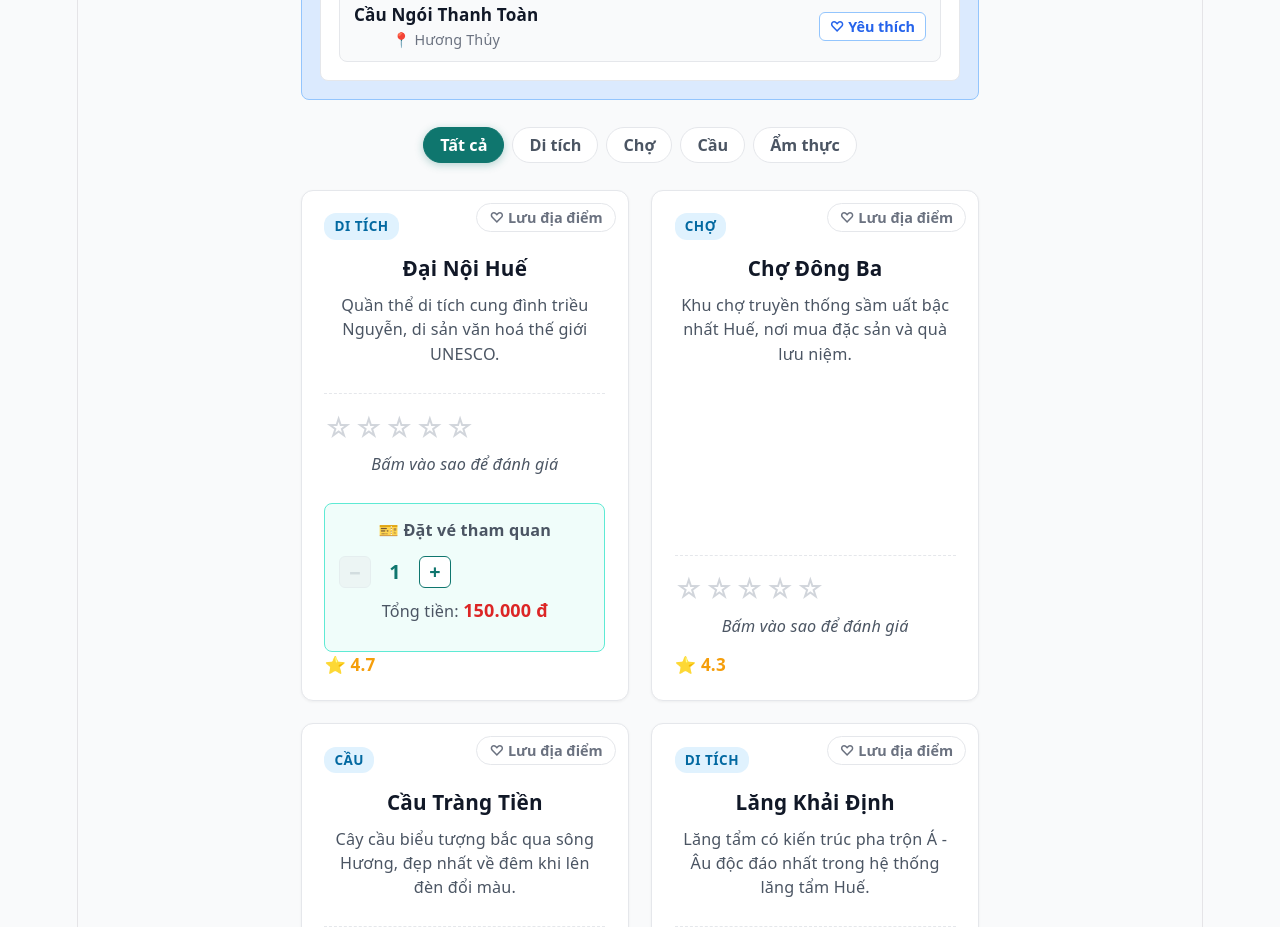
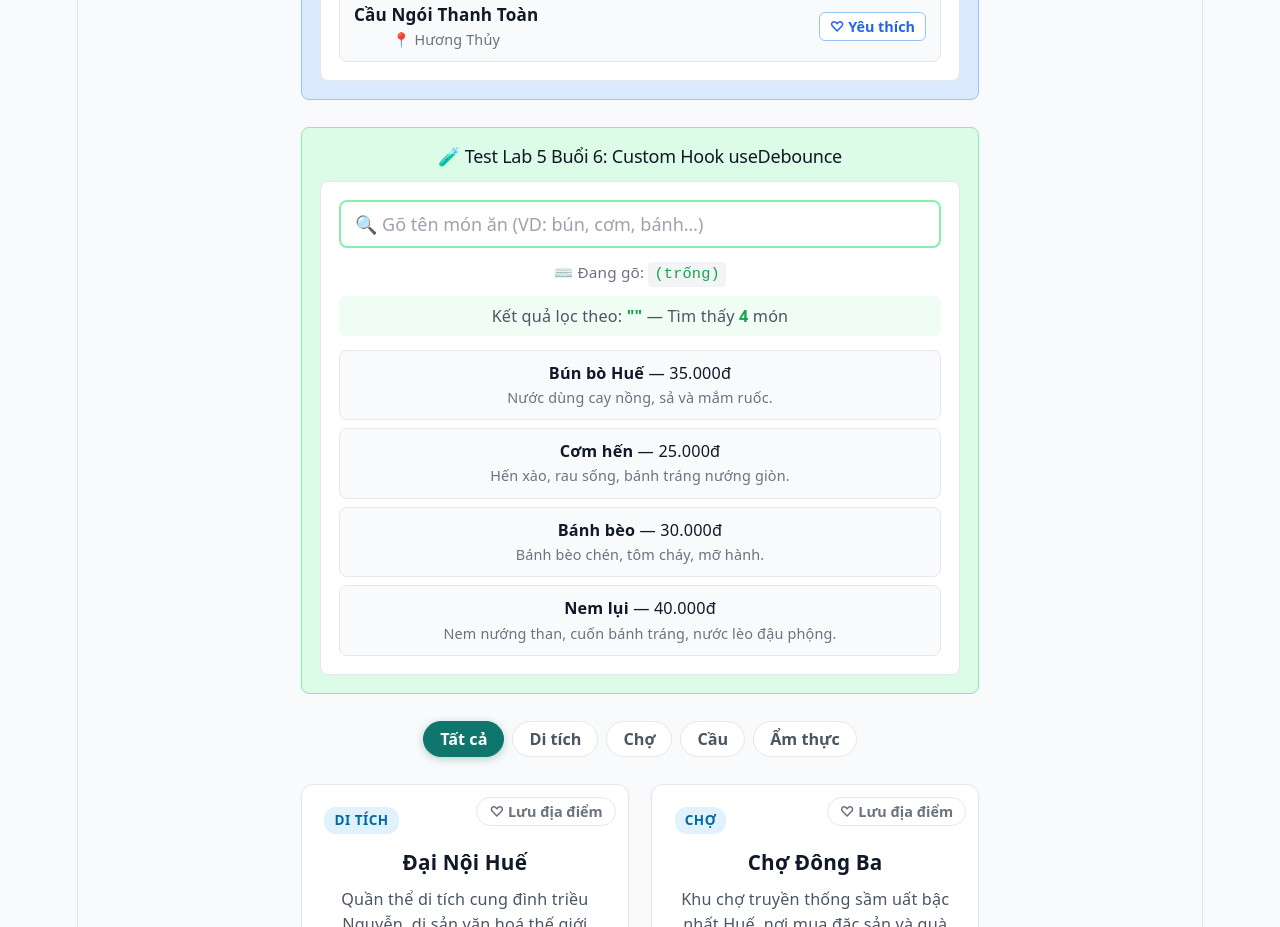
Before and after one commit to baophubaith123-blip/Phu-xuan-react, a React (Vite) app: page / in a window 1280 px wide. Shown: the part 1620-2547 px from the top of the page. Built offline with nearby package versions, Linux system fonts and the light colour scheme.

Commit message:
Complete Lab 5 Session 6: Custom Hook useDebounce for search

```diff
--- a/src/App.css
+++ b/src/App.css
@@ -524,6 +524,97 @@ p {
 }
 
 /* ============================================================
+   Lab 5 Buổi 6 — Custom Hook useDebounce (TimMonAnDebounce)
+   ============================================================ */
+
+.tim-mon-an-debounce {
+  padding: 1rem;
+  background: #ffffff;
+  border-radius: 8px;
+  border: 1px solid #e5e7eb;
+}
+
+.tim-mon-an-debounce__input {
+  width: 100%;
+  padding: 10px 14px;
+  border: 2px solid #86efac;
+  border-radius: 8px;
+  font-size: 1rem;
+  font-family: inherit;
+  transition: border-color 0.2s ease, box-shadow 0.2s ease;
+  outline: none;
+  margin-bottom: 0.75rem;
+}
+
+.tim-mon-an-debounce__input:focus {
+  border-color: #16a34a;
+  box-shadow: 0 0 0 3px rgba(22, 163, 74, 0.15);
+}
+
+.tim-mon-an-debounce__input::placeholder {
+  color: #9ca3af;
+}
+
+.tim-mon-an-debounce__hint {
+  font-size: 0.85rem;
+  color: #6b7280;
+  margin-bottom: 0.5rem;
+}
+
+.tim-mon-an-debounce__hint code {
+  background: #f3f4f6;
+  padding: 2px 6px;
+  border-radius: 4px;
+  color: #16a34a;
+  font-size: 0.85rem;
+  font-family: 'Courier New', monospace;
+}
+
+.tim-mon-an-debounce__result {
+  font-size: 0.9rem;
+  color: #4b5563;
+  margin-bottom: 0.75rem;
+  padding: 8px 12px;
+  background: #f0fdf4;
+  border-radius: 6px;
+}
+
+.tim-mon-an-debounce__result strong {
+  color: #16a34a;
+}
+
+.tim-mon-an-debounce__list {
+  list-style: none;
+  padding: 0;
+  margin: 0;
+  display: flex;
+  flex-direction: column;
+  gap: 8px;
+}
+
+.tim-mon-an-debounce__list li {
+  padding: 10px 14px;
+  background: #f9fafb;
+  border: 1px solid #e5e7eb;
+  border-radius: 8px;
+  font-size: 0.9rem;
+  color: #111827;
+}
+
+.tim-mon-an-debounce__mo-ta {
+  font-size: 0.8rem;
+  color: #6b7280;
+}
+
+.tim-mon-an-debounce__empty {
+  text-align: center;
+  color: #9ca3af;
+  font-style: italic;
+  background: #fef3c7 !important;
+  border-color: #fbbf24 !important;
+}
+
+/* ============================================================
    Responsive cho mobile
    ============================================================ */
 @media (max-width: 640px) {
@@ -589,4 +680,14 @@ p {
   .the-dia-danh h4 {
     font-size: 0.9rem;
   }
+
+  .tim-mon-an-debounce__input {
+    font-size: 0.95rem;
+    padding: 8px 12px;
+  }
+
+  .tim-mon-an-debounce__list li {
+    padding: 8px 12px;
+    font-size: 0.85rem;
+  }
 }
--- a/src/App.tsx
+++ b/src/App.tsx
@@ -1,4 +1,4 @@
-// App.tsx — Buổi 6: Test useEffect, useRef, useMemo, useCallback
+// App.tsx — Buổi 6: Test useEffect, useRef, useMemo, useCallback, Custom Hook
 // Buổi 5–6 · INT.7.18 — Web FrontEnd nâng cao
 
 import { useState } from 'react';
@@ -6,9 +6,10 @@ import './App.css';
 import AttractionList from './components/AttractionList';
 import CategoryTabs from './components/CategoryTabs';
 import LuotXemDaiNoi from './features/landmarks/LuotXemDaiNoi';
-import DanhSachDiaDanh from './features/landmarks/DanhSachDiaDanh';   // ← Thêm
+import DanhSachDiaDanh from './features/landmarks/DanhSachDiaDanh';
 import TrangMonAn from './features/food/TrangMonAn';
 import TimMonAn from './features/food/TimMonAn';
+import TimMonAnDebounce from './features/food/TimMonAnDebounce';   // ← Thêm
 import { attractions } from './data/attractions';
 
 function App() {
@@ -85,7 +86,7 @@ function App() {
         <TimMonAn />
       </div>
 
-      {/* === Lab 4 Buổi 6: useMemo + useCallback + React.memo === */}
+      {/* === Lab 4 Buổi 6 === */}
       <div style={{
         padding: '1rem',
         marginBottom: '1.5rem',
@@ -97,6 +98,20 @@ function App() {
           🧪 Test Lab 4 Buổi 6: useMemo + useCallback + React.memo
         </h2>
         <DanhSachDiaDanh />
+      </div>
+
+      {/* === Lab 5 Buổi 6: Custom Hook useDebounce === */}
+      <div style={{
+        padding: '1rem',
+        marginBottom: '1.5rem',
+        background: '#dcfce7',
+        border: '1px solid #86efac',
+        borderRadius: '8px'
+      }}>
+        <h2 style={{ fontSize: '1rem', marginBottom: '0.75rem' }}>
+          🧪 Test Lab 5 Buổi 6: Custom Hook useDebounce
+        </h2>
+        <TimMonAnDebounce />
       </div>
 
       <CategoryTabs
--- /dev/null
+++ b/src/features/food/TimMonAnDebounce.tsx
@@ -0,0 +1,63 @@
+// TimMonAnDebounce.tsx — Tìm kiếm món ăn với useDebounce
+// Buổi 6 · Lab 5: Áp dụng Custom Hook useDebounce
+
+import { useState } from 'react';
+import useDebounce from '../../hooks/useDebounce';
+import danhSachMonAnRaw from '../../data/mon-an.json';
+import type { MonAn } from '../../data/fetchMonAn';
+
+const danhSachMonAn = danhSachMonAnRaw as MonAn[];
+
+function TimMonAnDebounce() {
+  const [tuKhoa, setTuKhoa] = useState('');
+
+  // ✅ Áp dụng Custom Hook — giá trị chỉ cập nhật sau 300ms ngừng gõ
+  const tuKhoaDaTre = useDebounce(tuKhoa, 300);
+
+  // ✅ Log để kiểm chứng: chỉ chạy khi tuKhoaDaTre thay đổi
+  console.log('🔍 Đang lọc theo từ khoá:', tuKhoaDaTre || '(trống)');
+
+  // Lọc danh sách theo từ khoá đã trễ (KHÔNG dùng tuKhoa trực tiếp)
+  const danhSachDaLoc = danhSachMonAn.filter((mon) =>
+    mon.ten.toLowerCase().includes(tuKhoaDaTre.toLowerCase())
+  );
+
+  return (
+    <div className="tim-mon-an-debounce">
+      <input
+        type="text"
+        value={tuKhoa}
+        onChange={(e) => setTuKhoa(e.target.value)}
+        placeholder="🔍 Gõ tên món ăn (VD: bún, cơm, bánh…)"
+        className="tim-mon-an-debounce__input"
+      />
+
+      <p className="tim-mon-an-debounce__hint">
+        ⌨️ Đang gõ: <code>{tuKhoa || '(trống)'}</code>
+        {tuKhoa !== tuKhoaDaTre && ' — ⏳ chờ 300ms…'}
+      </p>
+
+      <p className="tim-mon-an-debounce__result">
+        Kết quả lọc theo: <strong>"{tuKhoaDaTre}"</strong> — Tìm thấy{' '}
+        <strong>{danhSachDaLoc.length}</strong> món
+      </p>
+
+      <ul className="tim-mon-an-debounce__list">
+        {danhSachDaLoc.map((mon) => (
+          <li key={mon.id}>
+            <strong>{mon.ten}</strong> — {mon.gia.toLocaleString('vi-VN')}đ
+            <br />
+            <span className="tim-mon-an-debounce__mo-ta">{mon.moTa}</span>
+          </li>
+        ))}
+        {danhSachDaLoc.length === 0 && (
+          <li className="tim-mon-an-debounce__empty">
+            Không tìm thấy món ăn nào phù hợp.
+          </li>
+        )}
+      </ul>
+    </div>
+  );
+}
+
+export default TimMonAnDebounce;
--- /dev/null
+++ b/src/hooks/useDebounce.ts
@@ -0,0 +1,29 @@
+// useDebounce.ts — Custom Hook trì hoãn giá trị
+// Buổi 6 · Lab 5: Đóng gói logic debounce để tái sử dụng
+
+import { useState, useEffect } from 'react';
+
+/**
+ * Hook trì hoãn giá trị — chỉ cập nhật sau khi `giaTri` ngừng thay đổi trong `doTre` ms.
+ *
+ * @param giaTri - Giá trị cần theo dõi (thường là state từ ô input)
+ * @param doTre  - Thời gian trì hoãn (milliseconds)
+ * @returns Giá trị đã được trì hoãn
+ */
+function useDebounce<T>(giaTri: T, doTre: number): T {
+  const [giaTriDaTre, setGiaTriDaTre] = useState<T>(giaTri);
+
+  useEffect(() => {
+    // ✅ Đặt bộ đếm: sau `doTre` ms thì cập nhật giá trị đã trễ
+    const idTimeout = setTimeout(() => {
+      setGiaTriDaTre(giaTri);
+    }, doTre);
+
+    // ✅ Cleanup: hủy bộ đếm cũ nếu `giaTri` đổi trước khi hết thời gian chờ
+    return () => clearTimeout(idTimeout);
+  }, [giaTri, doTre]);
+
+  return giaTriDaTre;
+}
+
+export default useDebounce;
```
